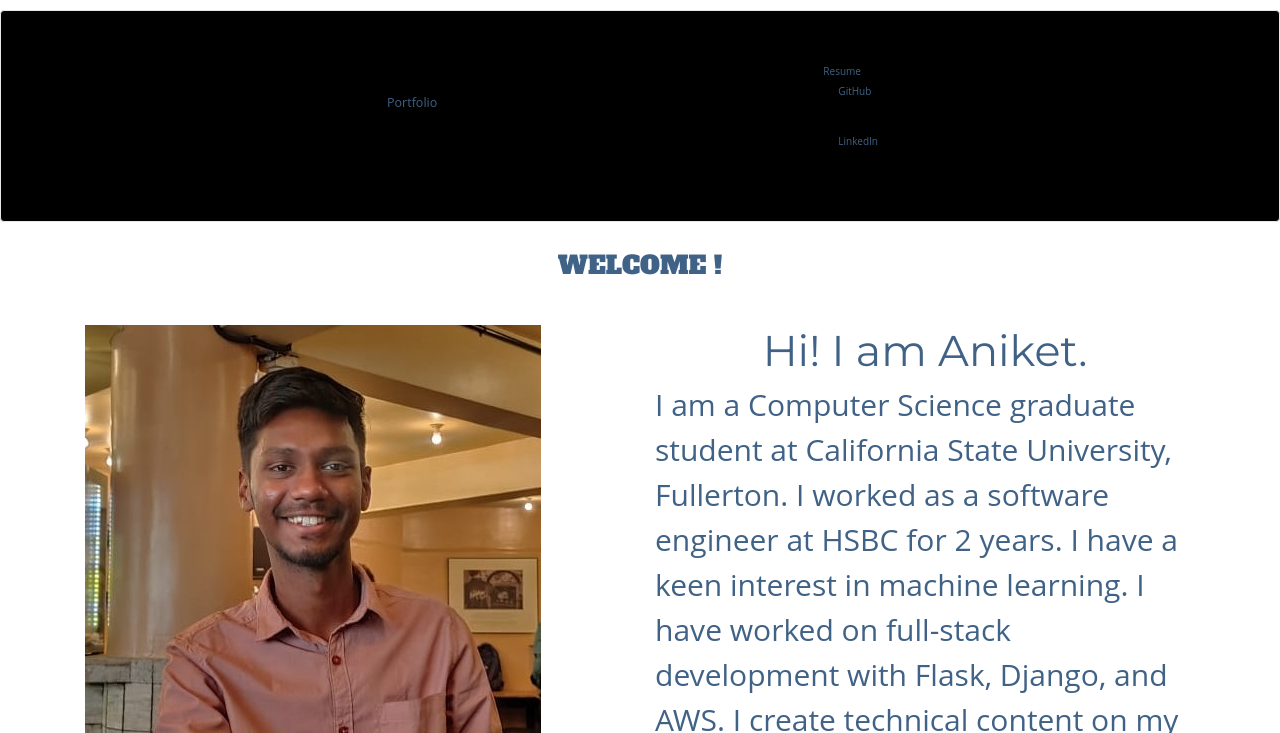
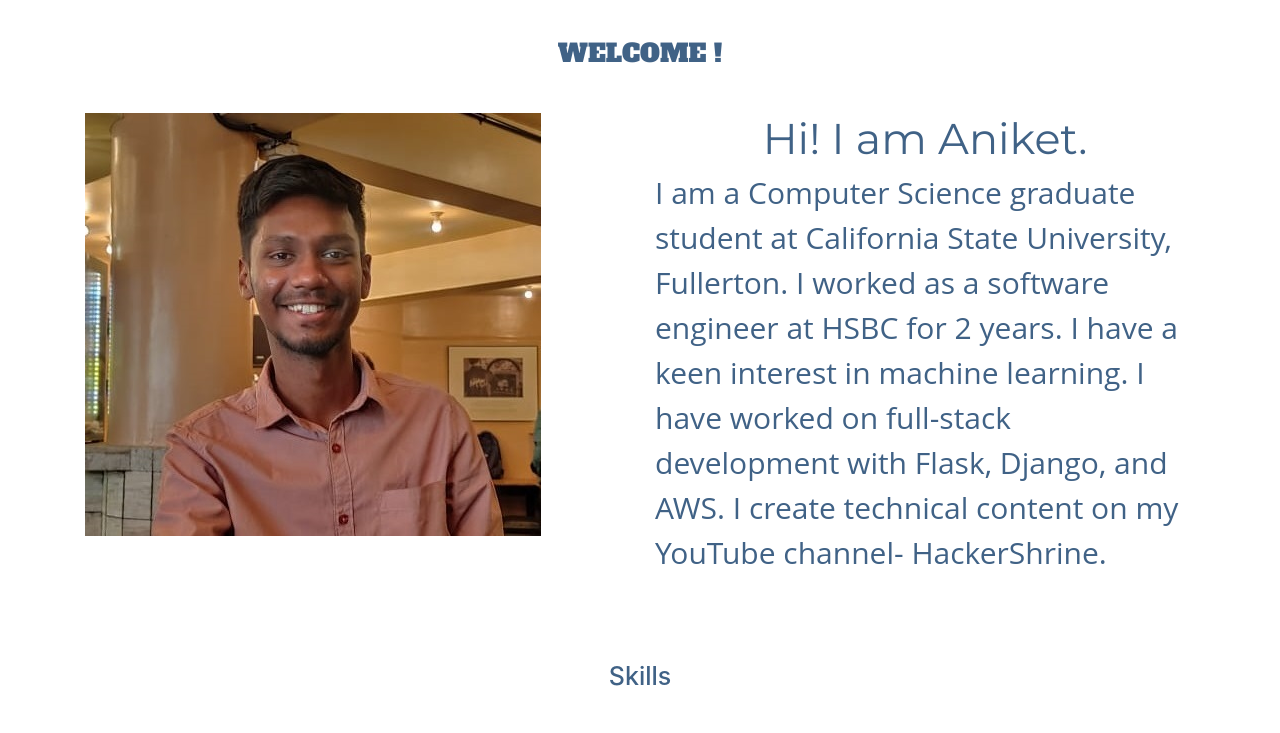
Before and after one commit to aniketwattamwar/Aniket-Wattamwar-Portfolio, a plain HTML site: page index.html in a window 1280 px wide. Shown: the top 733 px of the page. Drawn offline with nearby package versions, Linux system fonts and the light colour scheme; files whose address does not match are found by name; a web font is replaced by a local one.

Commit message:
Update index.html

```diff
--- a/index.html
+++ b/index.html
@@ -8,7 +8,6 @@
     <link rel = "icon" href = "assets/img/letter-a (1).png"
         type = "image/x-icon">
     <link rel="stylesheet" href="https://maxcdn.bootstrapcdn.com/bootstrap/3.4.1/css/bootstrap.min.css">
-
     <link rel="stylesheet" href="assets/bootstrap/css/bootstrap.min.css">
     <link rel="stylesheet" href="assets/fonts/font-awesome.min.css">
     <link rel="stylesheet" href="assets/fonts/ionicons.min.css">
@@ -35,7 +34,7 @@
 
 <body>
 
-    <nav class="navbar navbar-default">
+    <!-- <nav class="navbar navbar-default">
         <div class="container-fluid">
           <div class="navbar-header">
             <a class="navbar-brand" href="#">Portfolio</a>
@@ -47,7 +46,7 @@
             <li><a href="#"></a></li>
           </ul>
         </div>
-      </nav>
+      </nav> -->
 
 
     <h1 class="text-center" style="padding-bottom:22px;font-family:'Alfa Slab One', cursive;margin-top:28px;">WELCOME !</h1>
```
